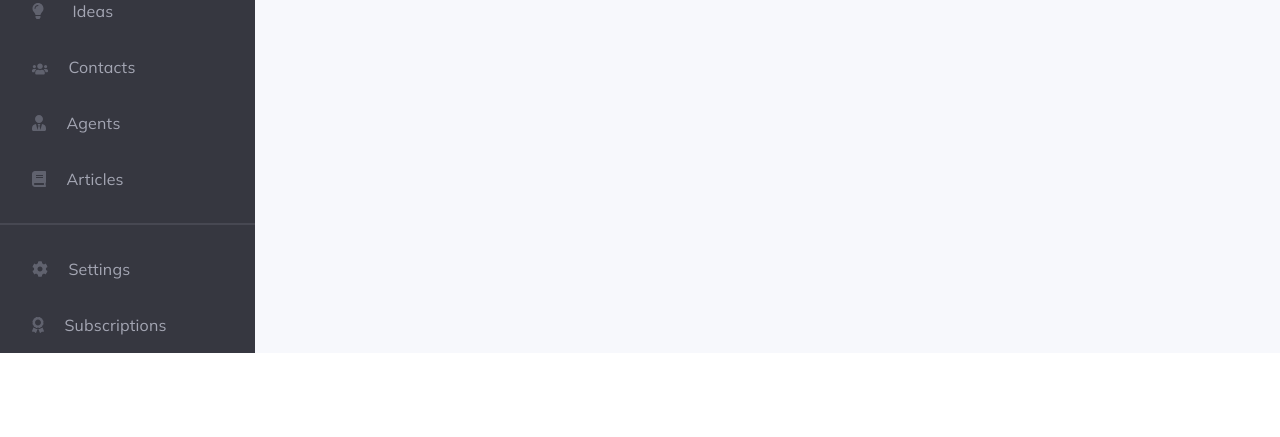
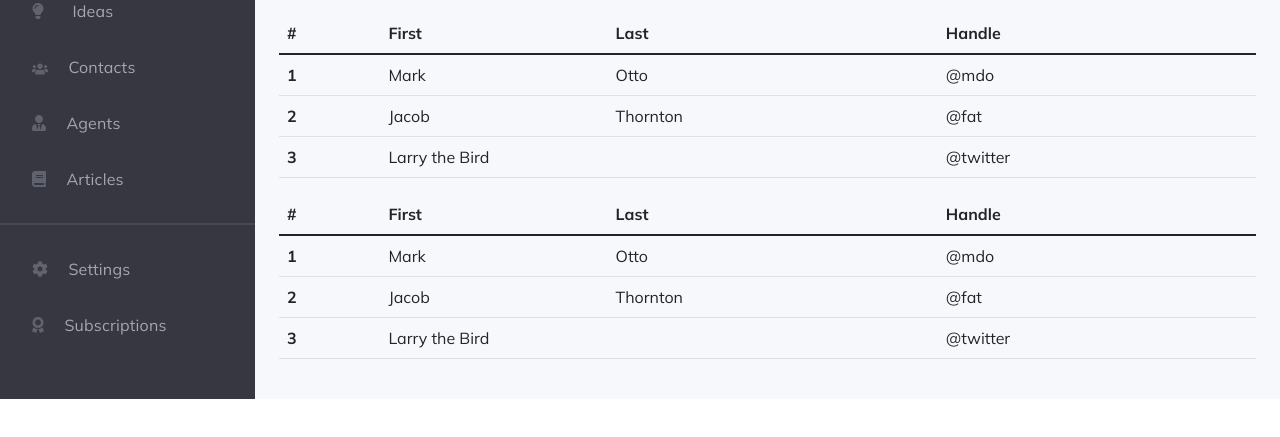
Before and after one commit to pthao1491/GROUP9-BOOTSTRAP, a website: page public/index.html in a window 1280 px wide. Shown: the part 257-694 px from the top of the page. Drawn offline with nearby package versions, Linux system fonts and the light colour scheme.

Commit message:
Update index.html

```diff
--- a/public/index.html
+++ b/public/index.html
@@ -171,7 +171,65 @@
 
 
                 <!--Card bellow-->
+                <table class="table">
+                    <thead>
+                      <tr>
+                        <th scope="col">#</th>
+                        <th scope="col">First</th>
+                        <th scope="col">Last</th>
+                        <th scope="col">Handle</th>
+                      </tr>
+                    </thead>
+                    <tbody>
+                      <tr>
+                        <th scope="row">1</th>
+                        <td>Mark</td>
+                        <td>Otto</td>
+                        <td>@mdo</td>
+                      </tr>
+                      <tr>
+                        <th scope="row">2</th>
+                        <td>Jacob</td>
+                        <td>Thornton</td>
+                        <td>@fat</td>
+                      </tr>
+                      <tr>
+                        <th scope="row">3</th>
+                        <td colspan="2">Larry the Bird</td>
+                        <td>@twitter</td>
+                      </tr>
+                    </tbody>
+                  </table>
 
+                  <table class="table">
+                    <thead>
+                      <tr>
+                        <th scope="col">#</th>
+                        <th scope="col">First</th>
+                        <th scope="col">Last</th>
+                        <th scope="col">Handle</th>
+                      </tr>
+                    </thead>
+                    <tbody>
+                      <tr>
+                        <th scope="row">1</th>
+                        <td>Mark</td>
+                        <td>Otto</td>
+                        <td>@mdo</td>
+                      </tr>
+                      <tr>
+                        <th scope="row">2</th>
+                        <td>Jacob</td>
+                        <td>Thornton</td>
+                        <td>@fat</td>
+                      </tr>
+                      <tr>
+                        <th scope="row">3</th>
+                        <td colspan="2">Larry the Bird</td>
+                        <td>@twitter</td>
+                      </tr>
+                    </tbody>
+                  </table>
         </main>
 
         <script src="https://cdn.jsdelivr.net/npm/bootstrap@5.1.3/dist/js/bootstrap.bundle.min.js" integrity="sha384-ka7Sk0Gln4gmtz2MlQnikT1wXgYsOg+OMhuP+IlRH9sENBO0LRn5q+8nbTov4+1p" crossorigin="anonymous"></script>
```
